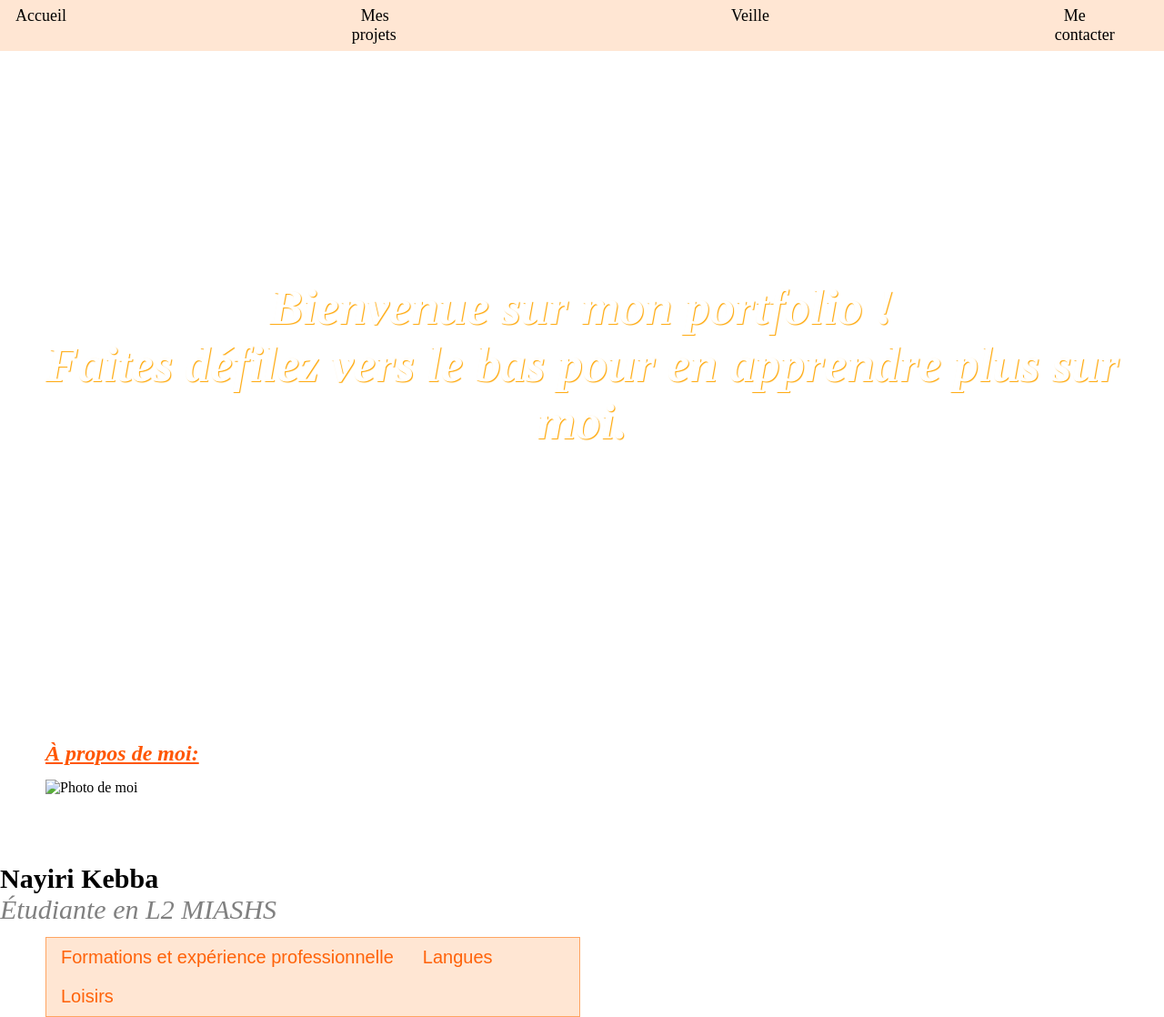
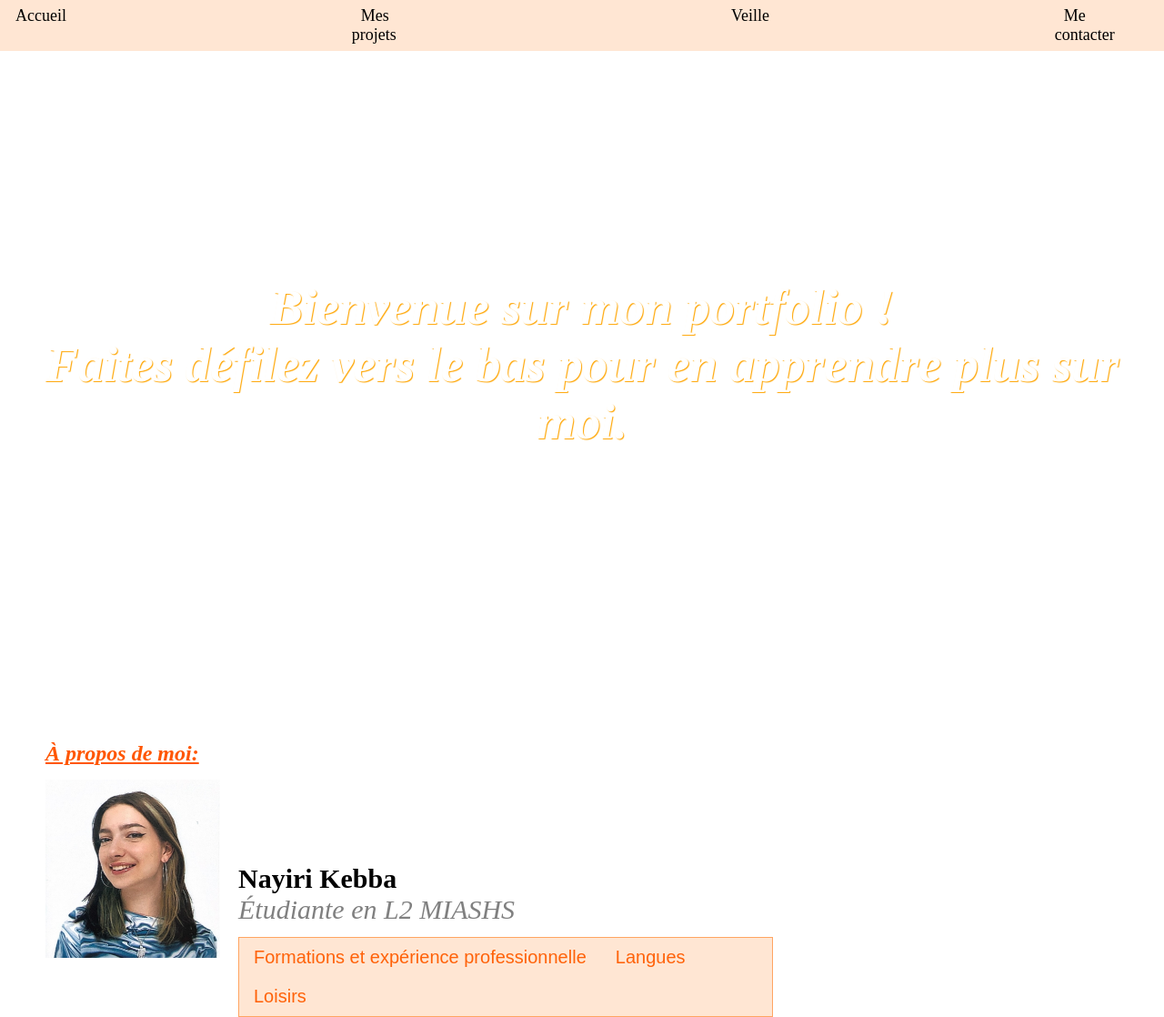
Before and after one commit to nayirikebba/Portfolio, a plain HTML site: page index.html in a window 1280 px wide. Shown: the whole page at 91% size. Drawn offline with Linux system fonts and the light colour scheme.

Commit message:
Update index.html

```diff
--- a/index.html
+++ b/index.html
@@ -28,7 +28,7 @@
 
 	<!--Photo-->
 	<img id = "photomoi"
-	src = "Images/moi.jpeg"
+	src = "moi.jpeg"
 	width="150"
 	alt = "Photo de moi">
 
```
